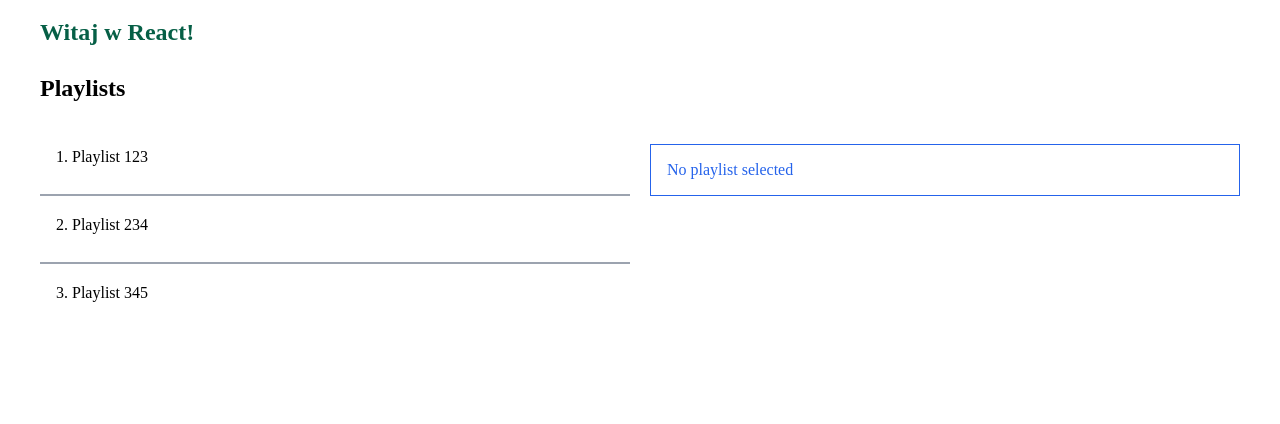
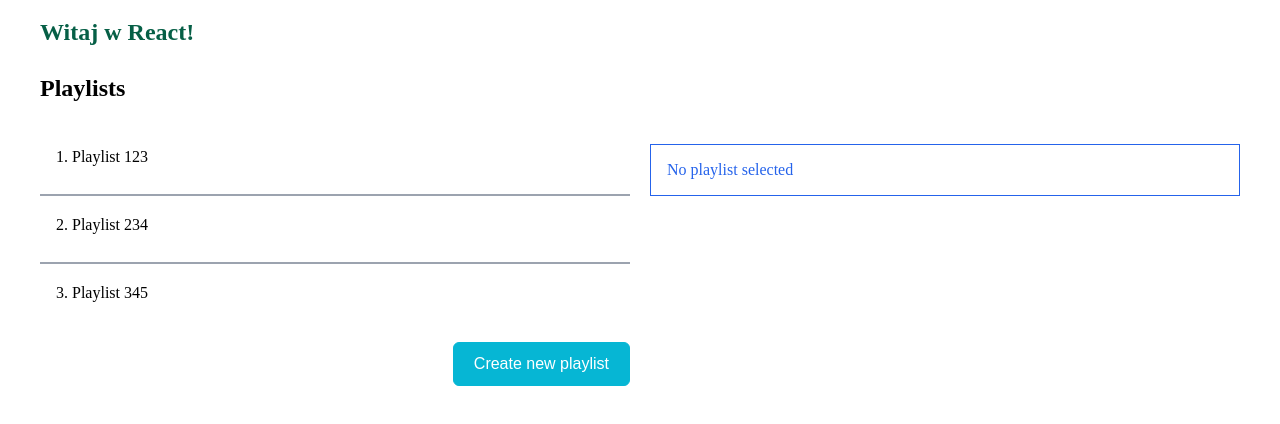
Before and after one commit to irondev84/kursReact, a React (Vite) app: page / in a window 1280 px wide. Shown: the top 424 px of the page. Built offline with nearby package versions, Linux system fonts and the light colour scheme; a web font is replaced by a local one.

Commit message:
Exercise: add new playlist

```diff
--- a/src/playlists/containers/PlaylistsView.tsx
+++ b/src/playlists/containers/PlaylistsView.tsx
@@ -4,6 +4,7 @@ import PlaylistDetails from "../components/PlaylistDetails";
 import PlaylistList from "../components/PlaylistList";
 import { mockPlaylists } from "./mockPlaylists";
 import { Playlist } from "./Playlist";
+import { Button } from "primereact/button";
 
 type Props = {};
 
@@ -24,11 +25,15 @@ const PlaylistsView = (props: Props) => {
 
   const updatePlaylist = (draft: Playlist) => {
     setPlaylists(playlists.map((p) => (p.id === draft.id ? draft : p)));
+    setSelected(draft);
+    showDetails();
   };
 
   const createPlaylist = (draft: Playlist) => {
     draft.id = crypto.randomUUID();
     // TODO: add to list!
+    setSelected(draft);
+    showDetails();
   };
 
   return (
@@ -36,12 +41,18 @@ const PlaylistsView = (props: Props) => {
       <h1 className="text-2xl leading-loose">Playlists</h1>
 
       <div className="grid grid-cols-2 gap-5">
-        <div>
+        <div className="flex flex-col gap-5">
           <PlaylistList
             playlists={playlists}
             selectedId={selectedId}
             onSelect={selectPlaylistById}
           />
+
+          <div className="flex justify-end">
+            <Button onClick={() => setMode("creator")}>
+              Create new playlist
+            </Button>
+          </div>
         </div>
 
         <div className="flex flex-col gap-5">
```
